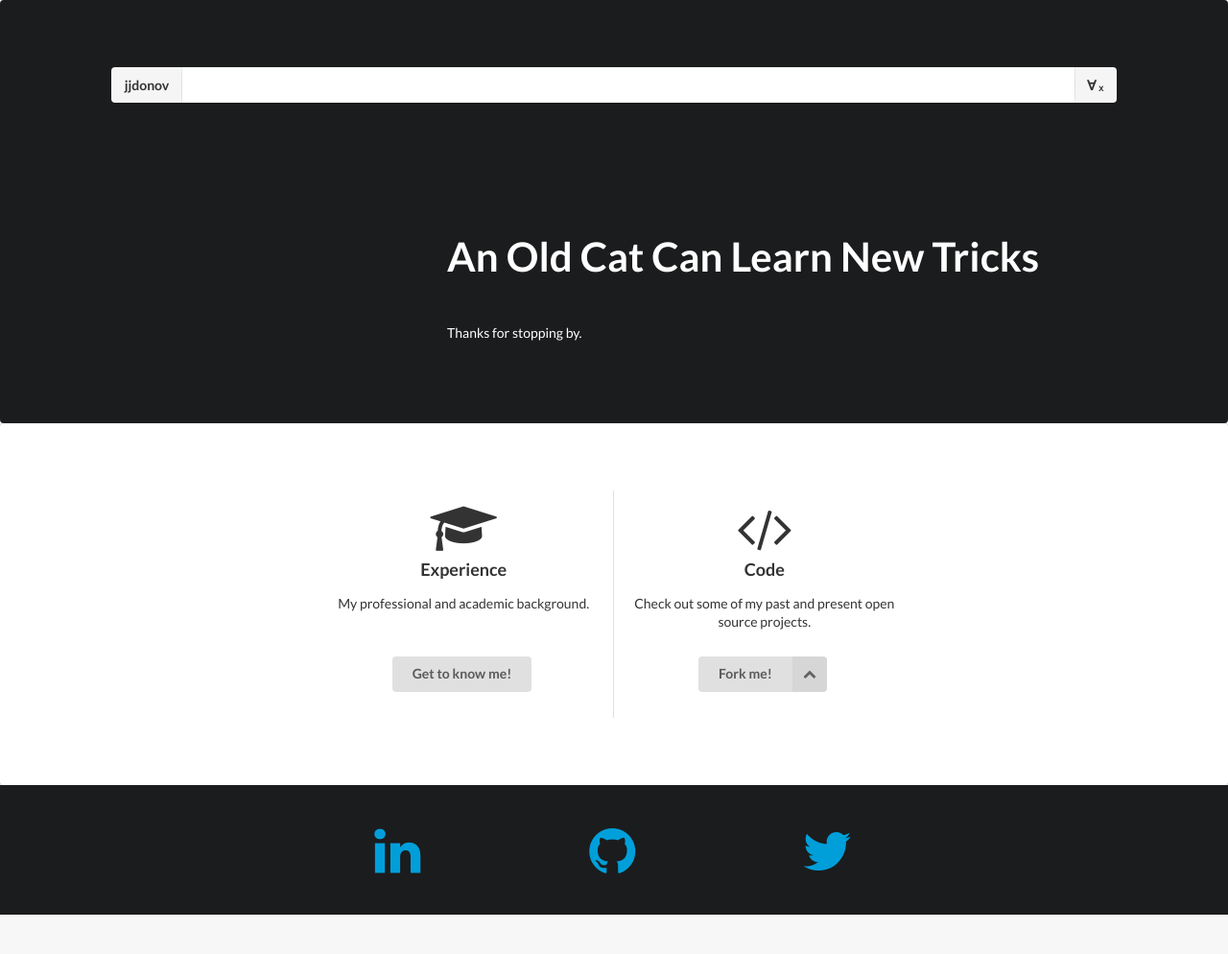
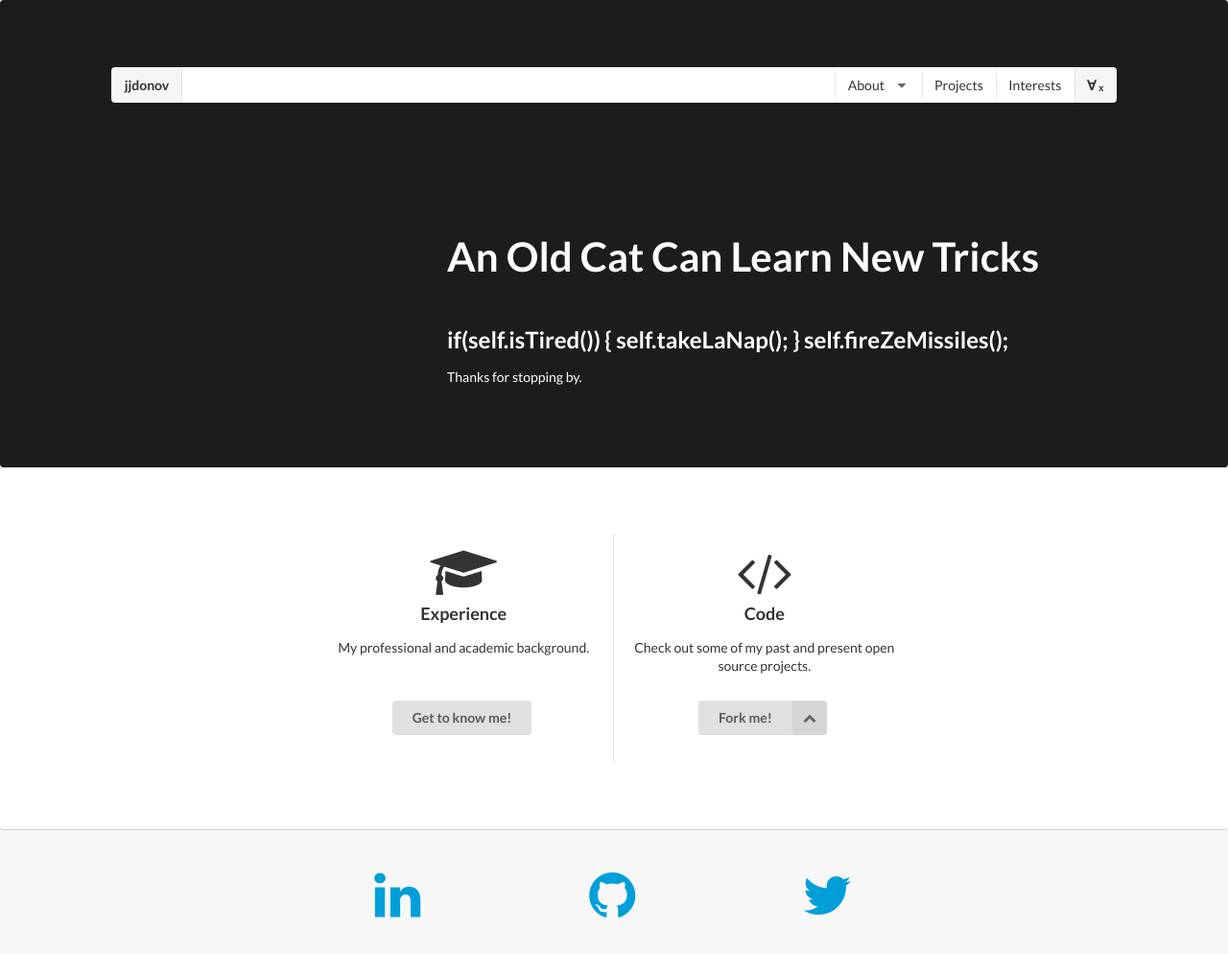
Before and after one commit to jjdonov/jjdonov.github.io, a website: page index.html in a window 1280 px wide. Shown: the whole page at 96% size. Before the commit the page ends 953 px from the top, so only its background shows below. Drawn offline with nearby package versions, Linux system fonts and the light colour scheme.

Commit message:
big changes.

```diff
--- a/css/site.css
+++ b/css/site.css
@@ -74,10 +74,8 @@ html {
 ---------------*/
 
 #home .footer.segment {
-  background-color: #000000;
   padding: 3rem 0rem;
 }
-
 
 /*******************************
           Responsive
--- a/index.html
+++ b/index.html
@@ -1,7 +1,7 @@
 <!DOCTYPE html>
 <html>
 
-<head>
+<head profile="http://www.w3.org/2005/10/profile">
   <!-- Standard Meta -->
   <meta charset="utf-8" />
   <meta http-equiv="X-UA-Compatible" content="IE=edge,chrome=1" />
@@ -9,6 +9,9 @@
   <title>jjdonov</title>
   <link rel="stylesheet" type="text/css" href="css/semantic.min.css">
   <link rel="stylesheet" type="text/css" href="css/site.css">
+    <link rel="icon"
+    type="image/svg"
+    href="faviconsm.png">
   <script src="http://cdnjs.cloudflare.com/ajax/libs/jquery/2.0.3/jquery.js"></script>
   <script src="js/semantic.min.js"></script>
   <script src="js/homepage.js"></script>
@@ -19,16 +22,31 @@
   <div class="ui inverted masthead segment">
     <div class="ui page grid">
       <div class="column">
-        <div class="ui menu">
+        <div class="ui  menu">
           <a href="index.html"><div class="header item">jjdonov</div></a>
-          <div class="header item right">
-            ∀  &#8339;
+          <div class="menu right">
+            <div class="ui dropdown item">
+              About<i class="dropdown icon"></i>
+              <div class="menu">
+                <a class="item" href="about.html">About Me</a>
+                <a class="item" href="resume.html">Experience</a>
+              </div>
+            </div>
+            <a class="item" href="#">Projects</a>
+            <a class="item" href="#">Interests</a>
+            <div class="header item right">
+              ∀  &#8339;
+            </div>
           </div>
         </div>
         <div class="ui hidden transition information">
           <h1 class="ui inverted header">
             An Old Cat Can Learn New Tricks
           </h1>
+          <h2>if(self.isTired()) {
+            self.takeLaNap();
+          }
+          self.fireZeMissiles();</h2>
           <p>
             Thanks for stopping by.
           </p>
@@ -70,7 +88,7 @@
   </div>
   <!-- /body -->
   <!-- footer -->
-  <div class="ui inverted footer vertical segment">
+  <div class="ui  footer vertical segment">
     <div class="ui stackable center aligned page grid">
       <div class="ten wide column">
         <div class="ui three column center aligned stackable grid">
```
Also changed, not shown: resume.html (+1 -1 lines), media/img/selfie.png (deleted), media/img/selfie_small.png (deleted), media/img/selfie_smallest.png (deleted), 1 other file.
